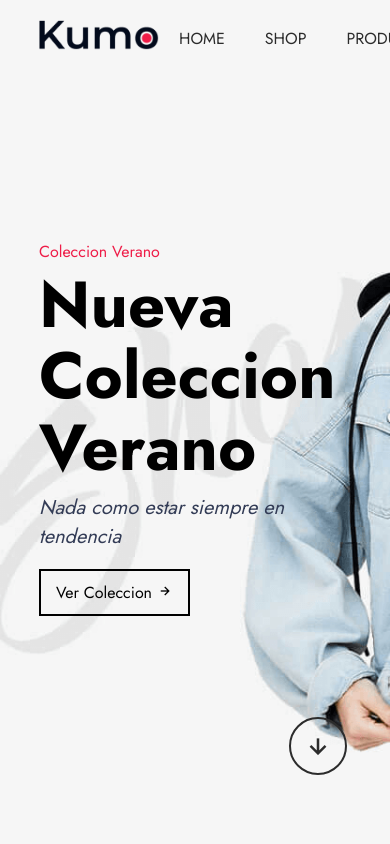
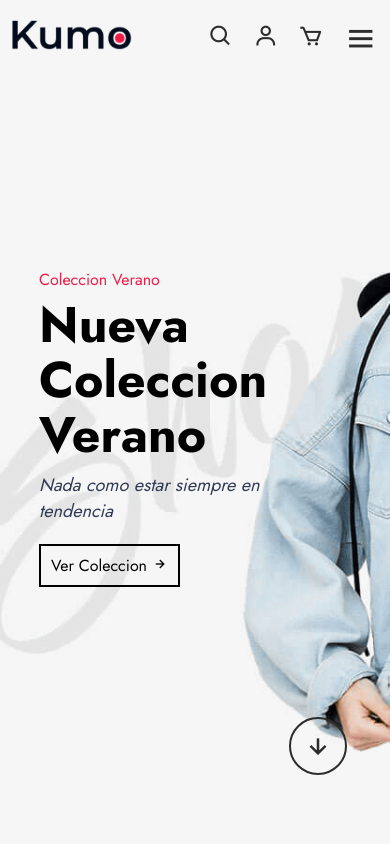
Before and after one commit to AronJustoC/Templates-HTML-CSS, a plain HTML site: page index.html in a window 390 px wide. Shown: the top 844 px of the page. Drawn offline with nearby package versions, Linux system fonts and the light colour scheme.

Commit message:
feat: implement responsive design on the page

```diff
--- a/index.html
+++ b/index.html
@@ -13,10 +13,10 @@
       <a href="#" class="logo"><img src="./images/logo.png" alt="logo"></a>
       <ul class="navmenu">
         <li><a href="#">Home</a></li>
-        <li><a href="#">Shop</a></li>
-        <li><a href="#">Products</a></li>
-        <li><a href="#">Page</a></li>
-        <li><a href="#">Docs</a></li>
+        <li><a href="#">Tienda</a></li>
+        <li><a href="#">productos</a></li>
+        <li><a href="#">Pagina</a></li>
+        <li><a href="#">Documentacion</a></li>
       </ul>
       <div class="nav-icons">
         <a href="#"><i class="bx bx-search"></i></a>
--- a/script.js
+++ b/script.js
@@ -3,3 +3,11 @@ const header = document.querySelector('header');
 window.addEventListener('scroll', function () {
   header.classList.toggle('sticky', window.scrollY > 0);
 })
+
+let menu = document.querySelector('#menu-icon');
+let navmenu = document.querySelector('.navmenu');
+
+menu.onclick = () => {
+  menu.classList.toggle('bx-x');
+  navmenu.classList.toggle('open');
+}
--- a/style.css
+++ b/style.css
@@ -70,11 +70,13 @@ header {
 }
 
 #menu-icon {
+  display: none;
   font-size: 35px;
   color: var(--primary-color);
   z-index: 10001;
   cursor: pointer;
 }
+
 
 section {
   padding: 5% 10%;
@@ -374,3 +376,58 @@ header.sticky {
   color: var(--text-color);
   text-transform: capitalize;
 }
+
+/*responsive-css*/
+@media(max-width:890px){
+  header{
+    padding: 20px 3%;
+    transition: all .4;
+  }
+}
+
+@media(max-width:630px){
+  .main-text h1{
+    font-size: 50px;
+    transition: all .4s;
+  }
+
+  .main-text p {
+    font-size: 18px;
+    transition: all .4s;
+  }
+
+  .main-btn {
+    padding: 8px 10px;
+    transition: all .4s;
+  }
+}
+
+@media(max-width:750px) {
+  .navmenu {
+    position: absolute;
+    top: 100%;
+    right: -100%;
+    width: 300px;
+    height: 130vh;
+    background: #edfff1;
+    display: flex;
+    flex-direction: column;
+    align-items: center;
+    padding: 120px 30px;
+    transition: all .4s;
+  }
+
+  .navmenu a {
+    display: block;
+    margin: 18px 0;
+  }
+
+  .navmenu.open {
+    right:0;
+  }
+
+
+  #menu-icon {
+    display: block;
+  }
+}
```
